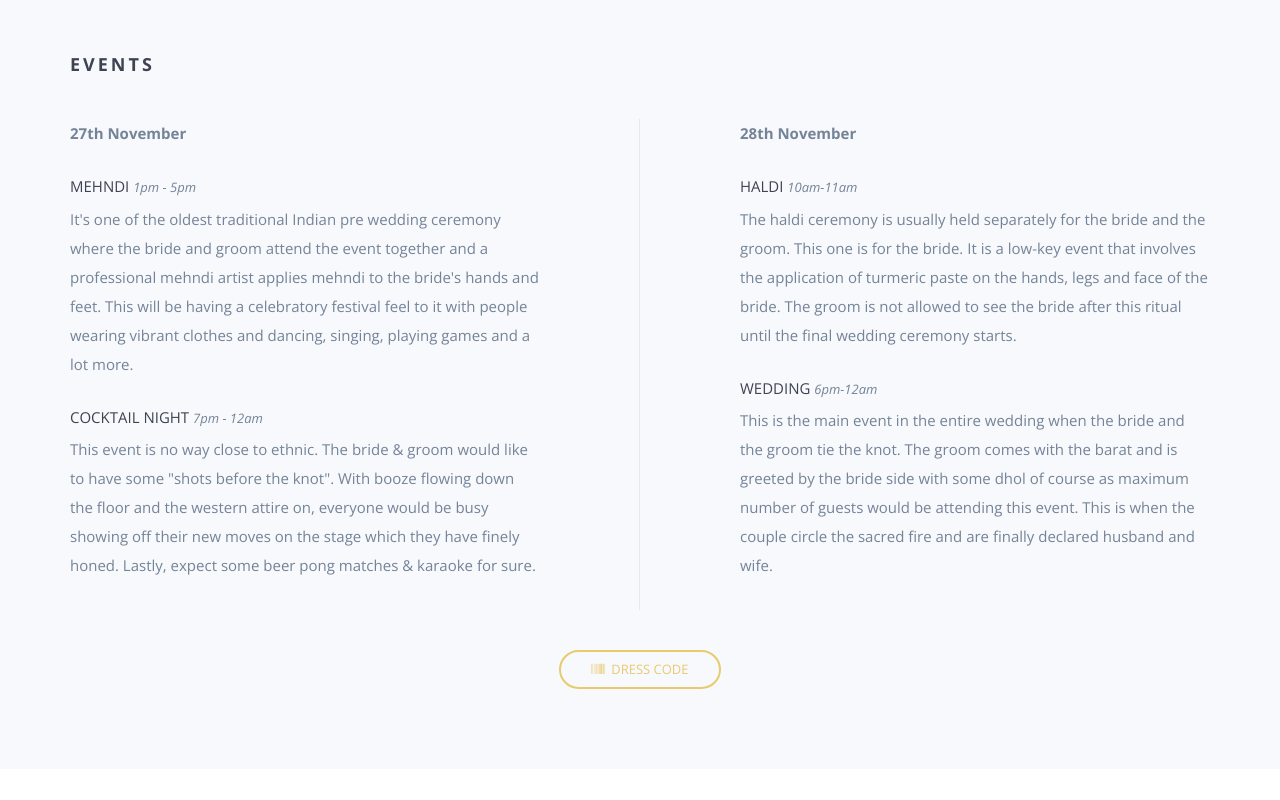
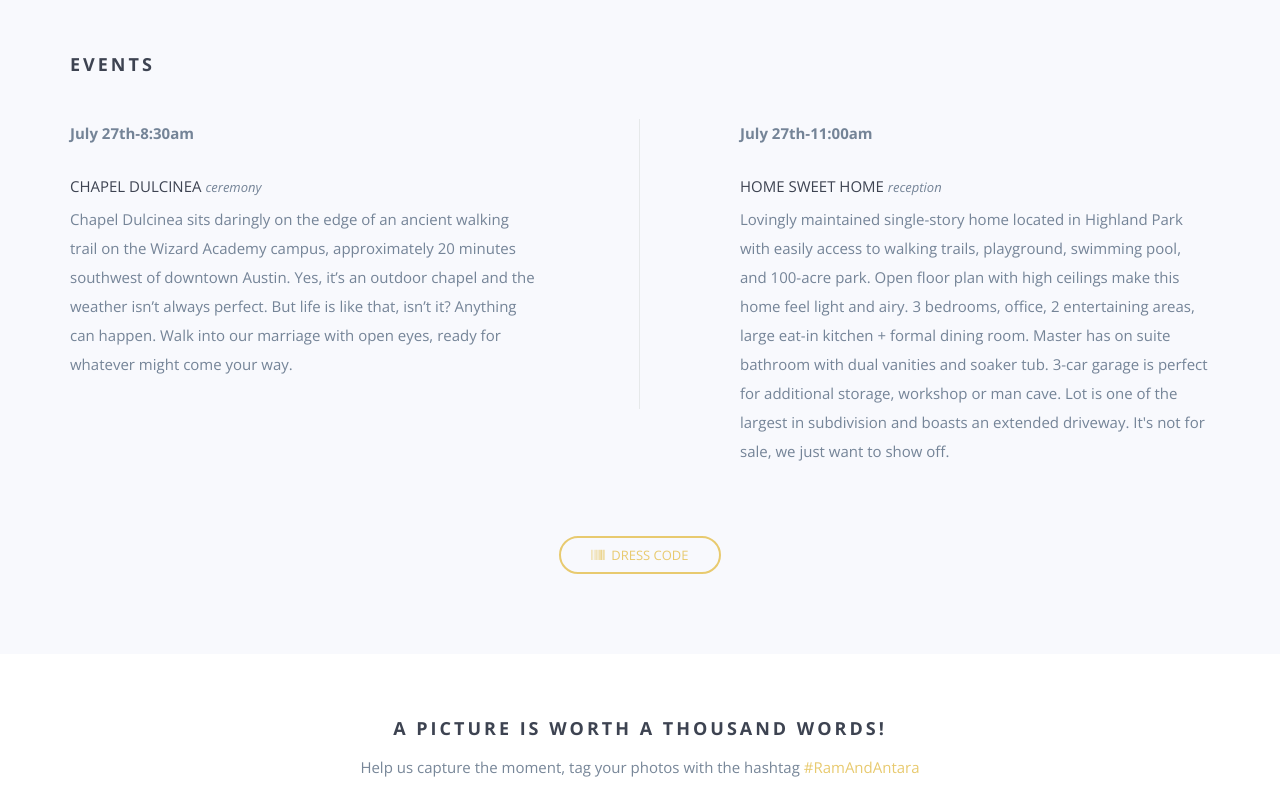
Before and after one commit to jaceproduction1511/jaceproduction1511.github.io, a website: page index.html in a window 1280 px wide. Shown: the part 1577-2377 px from the top of the page. Drawn offline with nearby package versions, Linux system fonts and the light colour scheme; some packages are replaced by stand-ins of ours; a script that the page names is missing; files whose address does not match are found by name.

Commit message:
Update index.html

```diff
--- a/index.html
+++ b/index.html
@@ -89,7 +89,7 @@
         <div class="row">
             <div class="col-md-12 text-center">
                 <h3>We are getting hitched</h3>
-                <p>The dates are 27<sup>th</sup> & 28<sup>th</sup> of November '17 and we would like you to be a part of
+                <p>The dates are 27<sup>th</sup> of July '19 and we would like you to be a part of
                     it.</p>
                 <div class="share-bar"></div>
             </div>
@@ -135,39 +135,22 @@
         <div class="row">
             <div class="col-md-6 col-sm-12 col-xs-12 leftcol">
                 <div class="wp3">
-                    <p><strong>27th November</strong></p>
+                    <p><strong>July 27th-8:30am</strong></p>
 
-                    <h5>Mehndi <span class="time">1PM - 5PM</span></h5>
-                    <p>It's one of the oldest traditional Indian pre wedding ceremony where the bride and groom
-                        attend the event together and a professional mehndi artist applies
-                        mehndi to the bride's hands and feet. This will be having a celebratory
-                        festival feel to it with people wearing vibrant clothes and dancing, singing, playing
-                        games and a lot more.</p>
-                </div>
-                <div class="wp5">
-                    <h5>Cocktail Night <span class="time">7PM - 12AM</span></h5>
-                    <p>This event is no way close to ethnic. The bride & groom would like to have some "shots before the
-                        knot". With booze flowing down the floor and the western attire on, everyone would be busy
-                        showing off their new moves on the stage which they have finely honed. Lastly, expect some beer
-                        pong matches & karaoke for sure.</p>
+                    <h5>Chapel dulcinea <span class="time">Ceremony</span></h5>
+                    <p>Chapel Dulcinea sits daringly on the edge of an ancient walking trail on the Wizard Academy campus, approximately 20 minutes southwest of downtown Austin.
+
+                    Yes, it’s an outdoor chapel and the weather isn’t always perfect.  But life is like that, isn’t it?  Anything can happen.
+
+                    Walk into our marriage with open eyes, ready for whatever might come your way.</p>
                 </div>
             </div>
             <div class="col-md-6 col-sm-12 col-xs-12 rightcol">
                 <div class="wp4">
-                    <p><strong>28th November</strong></p>
+                    <p><strong>July 27th-11:00am</strong></p>
 
-                    <h5>Haldi <span class="time">10AM-11AM</span></h5>
-                    <p>The haldi ceremony is usually held separately for the bride and the groom. This one is for the
-                        bride. It is a low-key event that involves the application of turmeric paste on the hands, legs
-                        and face of the bride. The groom is not allowed to see the bride after this ritual until the
-                        final wedding ceremony starts.</p>
-                </div>
-                <div class="wp6">
-                    <h5>Wedding <span class="time">6PM-12AM</span></h5>
-                    <p>This is the main event in the entire wedding when the bride and the groom tie the
-                        knot. The groom comes with the barat and is greeted by the bride side with some dhol of course
-                        as maximum number of guests would be attending this event. This is when the couple circle the
-                        sacred fire and are finally declared husband and wife.</p>
+                    <h5>Home Sweet Home <span class="time">Reception</span></h5>
+                    <p>Lovingly maintained single-story home located in Highland Park with easily access to walking trails, playground, swimming pool, and 100-acre park. Open floor plan with high ceilings make this home feel light and airy. 3 bedrooms, office, 2 entertaining areas, large eat-in kitchen + formal dining room. Master has on suite bathroom with dual vanities and soaker tub. 3-car garage is perfect for additional storage, workshop or man cave. Lot is one of the largest in subdivision and boasts an extended driveway. It's not for sale, we just want to show off.</p>
                 </div>
             </div>
         </div>
```
